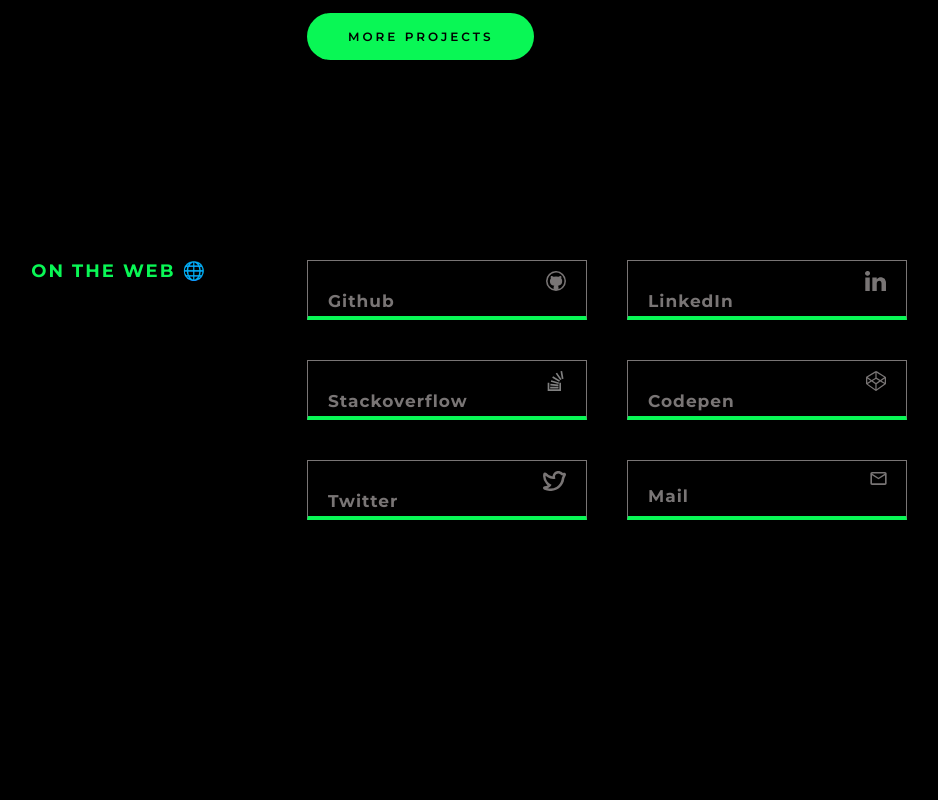
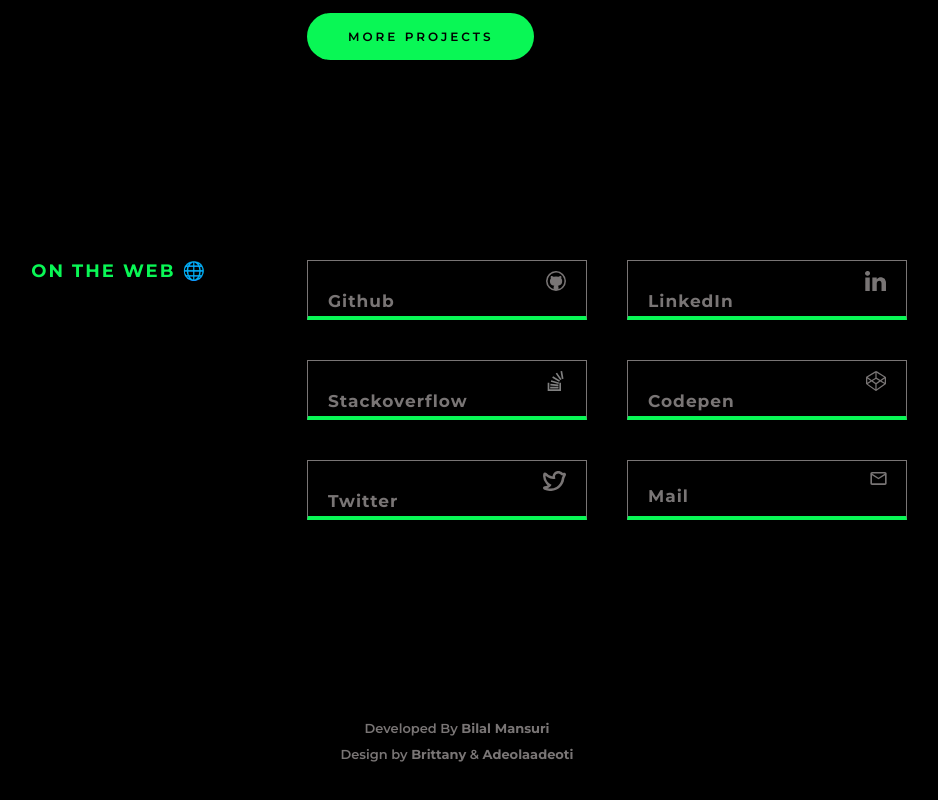
Before and after one commit to bilal-23/personal-portfolio, a Next.js app: page / in a window 1280 px wide. Shown: the part 4939-5739 px from the top of the page, without its empty margins (183-1121 px from the left). Before the commit the page ends 5559 px from the top, so only its background shows below. Built offline with nearby package versions, Linux system fonts and the light colour scheme.

Commit message:
💡 Feat: Credit Section

```diff
--- a/components/footer.js
+++ b/components/footer.js
@@ -1,23 +1,15 @@
 import classes from './footer.module.css';
-import Section from './section';
-import SocialLinks from './social-link';
-
 
 function Footer() {
     return (
-        <Section>
-            <div className="section_title">
-                On the Web 🌐
+        <footer className={classes.footer}>
+            <div className={classes.developed}>
+                Developed By <a href="https://github.com/bilal-23/personal-portfolio" target="_blank" rel="noopener noreferrer" className={classes.link}>Bilal Mansuri</a>
             </div>
-            <div className={`${classes.link_wrapper} section_content`}>
-                <SocialLinks image="github" text="github" link="https://github.com/bilal-23" />
-                <SocialLinks image="linkedin" text="linkedIn" link="https://www.linkedin.com/in/bilalmansuri" />
-                <SocialLinks image="stackoverflow" text="Stackoverflow" link="https://stackoverflow.com/users/15672769/bilal-mohammad" />
-                <SocialLinks image="codepen" text="Codepen" link="https://codepen.io/bilal-23" />
-                <SocialLinks image="twitter" text="Twitter" link="https://twitter.com/bilalmansuri2e" />
-                <SocialLinks image="gmail" text="mail" link="mailto:mansuribilal101@gmail.com" />
+            <div className={classes.design}>
+                Design by <a href="https://github.com/bchiang7/v3" target="_blank" rel="noopener noreferrer" className={classes.link}>Brittany</a> &amp; <a href="https://github.com/adeolaadeoti/adeolaadeoti-portfolio" target="_blank" rel="noopener noreferrer" className={classes.link}>Adeolaadeoti</a>
             </div>
-        </Section>
+        </footer>
     )
 }
 export default Footer;
--- a/components/footer.module.css
+++ b/components/footer.module.css
@@ -1,5 +1,27 @@
-.link_wrapper {
-  display: grid;
-  grid-template-columns: repeat(auto-fit, minmax(25rem, 1fr));
-  grid-gap: 4rem;
+.footer {
+  display: flex;
+  position: relative;
+  justify-content: center;
+  align-items: center;
+  flex-direction: column;
+  padding: 5rem 5rem;
+  padding-top: 10rem;
+  font-size: 1.3rem;
+  gap: 1rem;
+  font-weight: 600;
+  color: rgb(121, 117, 117);
 }
+.link {
+  display: inline-block;
+}
+.link {
+  -webkit-transition: all 0.2s ease-in-out;
+  transition: all 0.2s ease-in-out;
+  font-weight: 400;
+  text-decoration: none;
+  display: inline-block;
+  text-decoration: none;
+}
+.link:hover {
+  color: var(--secondary-color) !important;
+}
--- /dev/null
+++ b/components/social.js
@@ -0,0 +1,23 @@
+import classes from './social.module.css';
+import Section from './section';
+import SocialLinks from './social-link';
+
+
+function Social() {
+    return (
+        <Section>
+            <div className="section_title">
+                On the Web 🌐
+            </div>
+            <div className={`${classes.link_wrapper} section_content`}>
+                <SocialLinks image="github" text="github" link="https://github.com/bilal-23" />
+                <SocialLinks image="linkedin" text="linkedIn" link="https://www.linkedin.com/in/bilalmansuri" />
+                <SocialLinks image="stackoverflow" text="Stackoverflow" link="https://stackoverflow.com/users/15672769/bilal-mohammad" />
+                <SocialLinks image="codepen" text="Codepen" link="https://codepen.io/bilal-23" />
+                <SocialLinks image="twitter" text="Twitter" link="https://twitter.com/bilalmansuri2e" />
+                <SocialLinks image="gmail" text="mail" link="mailto:mansuribilal101@gmail.com" />
+            </div>
+        </Section>
+    )
+}
+export default Social;
--- /dev/null
+++ b/components/social.module.css
@@ -0,0 +1,5 @@
+.link_wrapper {
+  display: grid;
+  grid-template-columns: repeat(auto-fit, minmax(25rem, 1fr));
+  grid-gap: 4rem;
+}
--- a/pages/index.js
+++ b/pages/index.js
@@ -1,9 +1,10 @@
 import Background from "../components/background";
-import Footer from "../components/footer";
+import Social from "../components/social";
 import Header from "../components/header";
 import OtherProjects from "../components/other-project";
 import Projects from "../components/projects";
 import Skills from "../components/skills";
+import Footer from "../components/footer";
 
 export default function Home() {
   return (
@@ -13,6 +14,7 @@
       <Skills />
       <Projects />
       <OtherProjects />
+      <Social />
       <Footer />
     </>
   )
```
